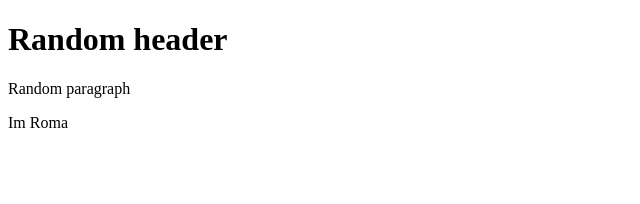
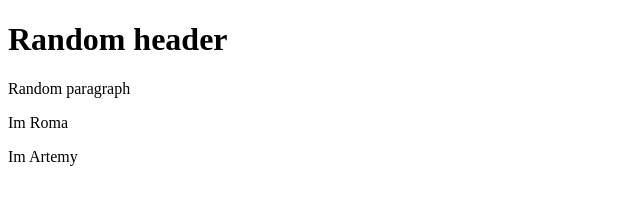
Before and after one commit to RoundBaloo/UniUnity, a plain HTML site: page index.html in a window 1280 px wide. Shown: the full height of the page, 0-640 px from the left. Drawn offline with Linux system fonts and the light colour scheme.

Commit message:
изменил index.html
тест к.в.

```diff
--- a/index.html
+++ b/index.html
@@ -8,5 +8,6 @@
 <h1>Random header</h1>
 <p>Random paragraph</p>
 <p>Im Roma</p>
+<p>Im Artemy</p>
 </body>
 </html>
```
